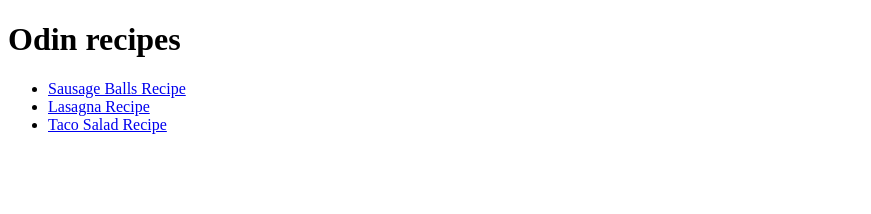
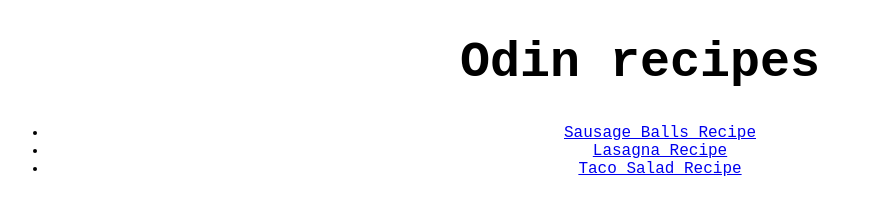
Before and after one commit to zeff2421/odin-recipes, a plain HTML site: page index.html in a window 1280 px wide. Shown: the whole page, without its empty margins (0-871 px from the left). Drawn offline with Linux system fonts and the light colour scheme.

Commit message:
Link css to html, and style appropriately

```diff
--- a/index.html
+++ b/index.html
@@ -3,6 +3,7 @@
     <head>
         <meta charset="utf-8">
         <title>The Odin Project|Recipes </title>
+        <link rel="stylesheet" href="style.css">
     </head>
 
     <body>
--- a/style.css
+++ b/style.css
@@ -0,0 +1,14 @@
+* {
+    font-family: 'Courier New', Courier, monospace;
+}
+
+.heading {
+    font-weight: bold;
+    text-align: center;
+    font-size: 50px;
+}
+
+.list {
+    text-align: center;
+    width: auto;
+}
```
